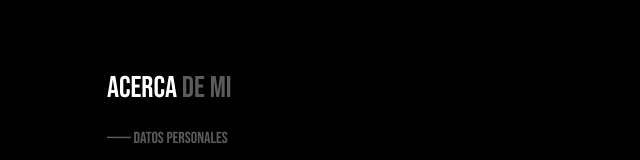
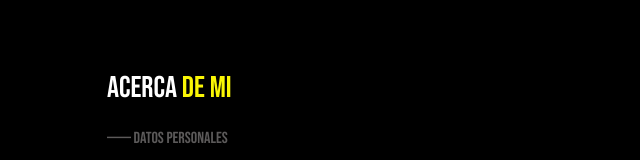
Before and after one commit to marcosali/port-web, a React (Create React App) app: page / in a window 1280 px wide. Shown: the part 540-700 px from the top of the page, without its empty margins (361-1001 px from the left). Built offline with nearby package versions, Linux system fonts and the light colour scheme.

Commit message:
Update Acercade.css

```diff
--- a/src/Components/Acercade.css
+++ b/src/Components/Acercade.css
@@ -82,7 +82,7 @@ span::after {
 }
 
 h1 span {
-    color: #5c5a5a;
+    color: #faf605;
 }
 
 /* Media queries para hacerlo responsivo */
```
